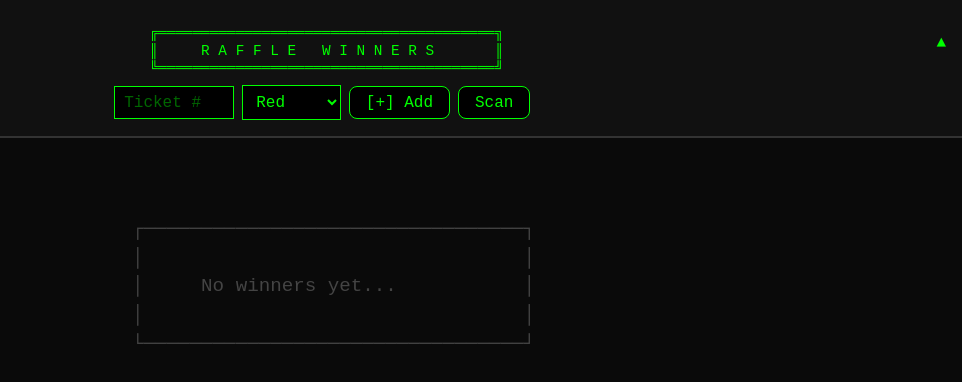
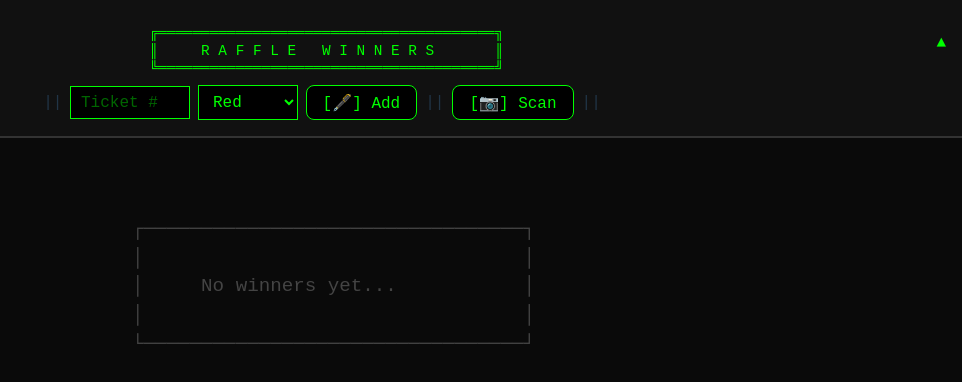
Before and after one commit to davenice/fsyo-raffle, a React (Vite) app: page / in a window 1280 px wide. Shown: the top 382 px of the page, without its empty margins (318-1280 px from the left). Built offline with nearby package versions, Linux system fonts and the light colour scheme.

Commit message:
styling tweaks

```diff
--- a/src/App.tsx
+++ b/src/App.tsx
@@ -78,6 +78,7 @@ function App() {
         </div>
         {!headerCollapsed && (
           <div className="entry-form">
+            ||
             <input
               ref={inputRef}
               type="text"
@@ -100,11 +101,12 @@ function App() {
               ))}
             </select>
             <button type="button" onClick={handleAddTicket} className="add-button">
-              [+] Add
+              [🖋️] Add
+            </button>||
+            <button type="button" onClick={() => setScannerOpen(true)} className="scan-button">
+              [📷] Scan
             </button>
-            <button type="button" onClick={() => setScannerOpen(true)} className="scan-button">
-              Scan
-            </button>
+            ||
           </div>
         )}
       </div>
```
